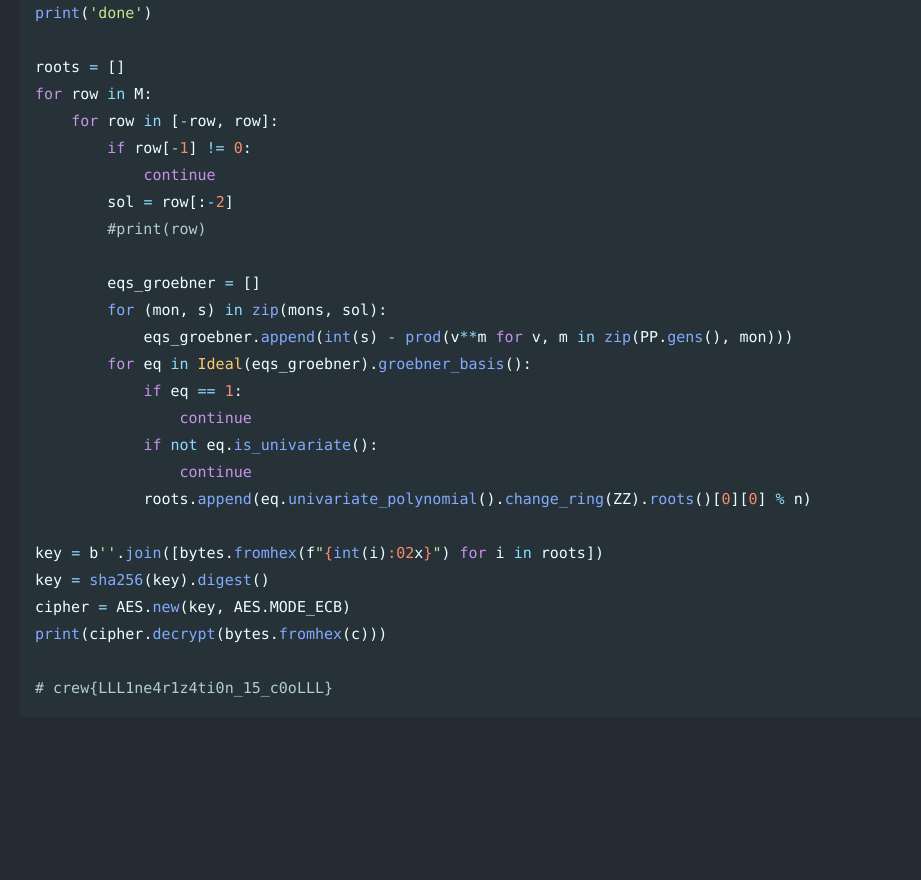
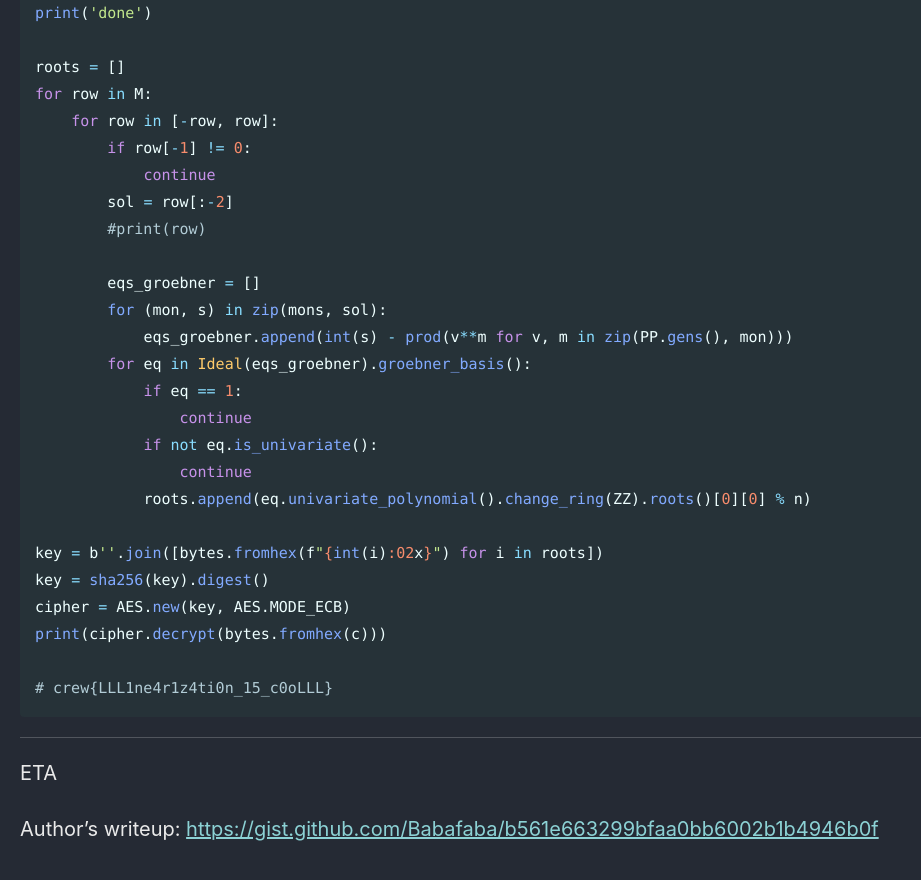
Before and after one commit to Connor-McCartney/Connor-McCartney.github.io, a Jekyll site: the page built from _pages/cryptography/small-roots/Bigger-and-better-crew-CTF-2024.md, in a window 1280 px wide and 900 px high, scrolled down 4941 px. Shown: the top 880 px of the window, without its empty margins (0-921 px from the left). Built offline with Jekyll 4.4.1, drawn with Linux system fonts in a browser that asks for light colours; cached includes are drawn as plain includes; before the commit the page ends 5703 px from its top, so only the background shows below that.

Commit message:
Update Bigger-and-better-crew-CTF-2024.md

````diff
--- a/_pages/cryptography/small-roots/Bigger-and-better-crew-CTF-2024.md
+++ b/_pages/cryptography/small-roots/Bigger-and-better-crew-CTF-2024.md
@@ -212,3 +212,10 @@ print(cipher.decrypt(bytes.fromhex(c)))
 
 # crew{LLL1ne4r1z4ti0n_15_c0oLLL}
 ```
+
+
+---
+
+ETA
+
+Author's writeup: <https://gist.github.com/Babafaba/b561e663299bfaa0bb6002b1b4946b0f>
````
